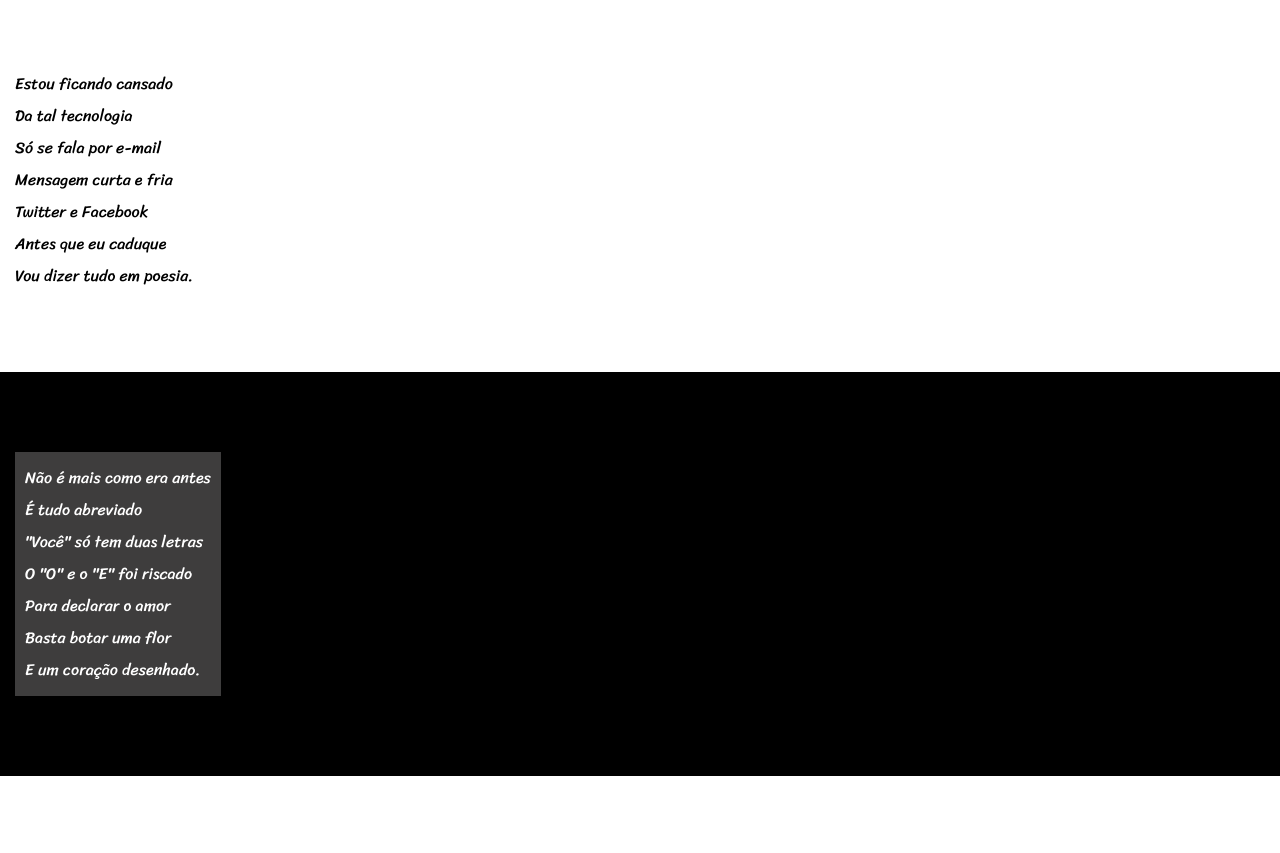
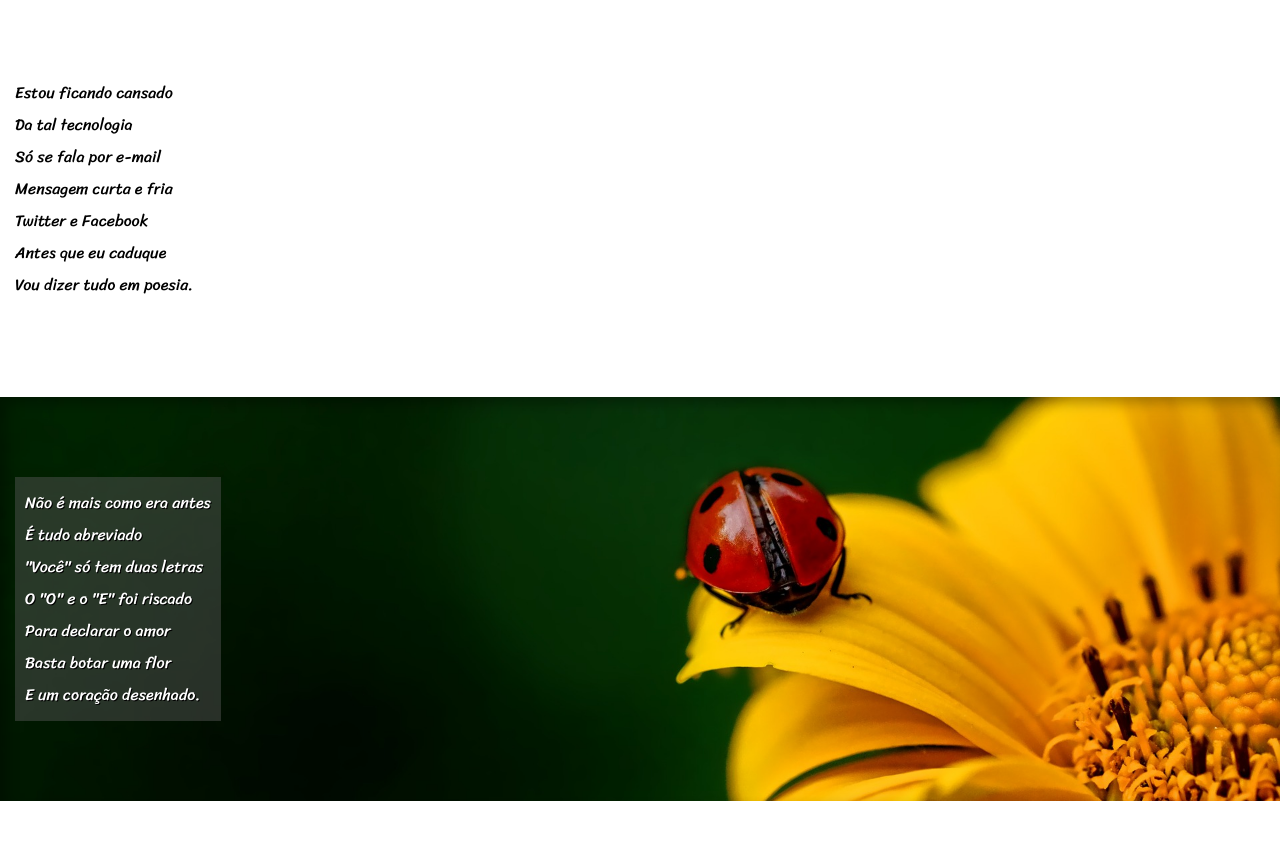
Before and after one commit to joaovictorkim/html-css, a plain HTML site: page desafios/desafio01/index.html in a window 1280 px wide. Shown: the part 183-1036 px from the top of the page. Drawn offline with Linux system fonts and the light colour scheme.

Commit message:
fazendo alterações finais

```diff
--- a/desafios/desafio01/estilo/style.css
+++ b/desafios/desafio01/estilo/style.css
@@ -31,7 +31,7 @@
     padding-top: 50px;
     font-variant: small-caps;
     font-family: var(--fonte2);
-    font-size: 3em;
+    font-size: 3.5em;
 }
 
 header > p{
@@ -56,6 +56,10 @@
     font-family: var(--fonte3);
 }
 
+section > p{
+    padding-bottom: 1em;
+}
+
 .normal{
     background-color: white;
     color: black;
@@ -64,13 +68,28 @@
 .imagem{
     background-color: black;
     color: white;
+    box-shadow: inset 6px 6px 13px 0px rgba(0, 0, 0, 0.308);
+    background-size: cover;
+    background-attachment: fixed;
 }
 
 .imagem > p{
-    background-color: rgba(141, 139, 139, 0.445);
+    background-color: rgba(88, 87, 87, 0.459);
     display: inline-block;
     padding: 10px;
+    text-shadow: 1px 1px 0px black;
 }
+
+#img01{
+    background-image: url('../imagens/background001.jpg');
+    background-position: right center;
+}
+
+#img02{
+    background-image: url('../imagens/background002.jpg');
+    background-position: left center;
+}
+
 
 footer{
     background-color: black;
--- a/desafios/desafio01/index.html
+++ b/desafios/desafio01/index.html
@@ -24,7 +24,7 @@
         </p>
     </section>
 
-    <section class="imagem">
+    <section class="imagem" id="img01">
         <p>
             Não é mais como era antes <br>
             É tudo abreviado <br>
@@ -57,7 +57,7 @@
         </p>
     </section>
 
-    <section class="imagem">
+    <section class="imagem" id="img02">
         <p>
             Tenho saudade das cartas <br>
             Escritas com a própria mão <br>
```
